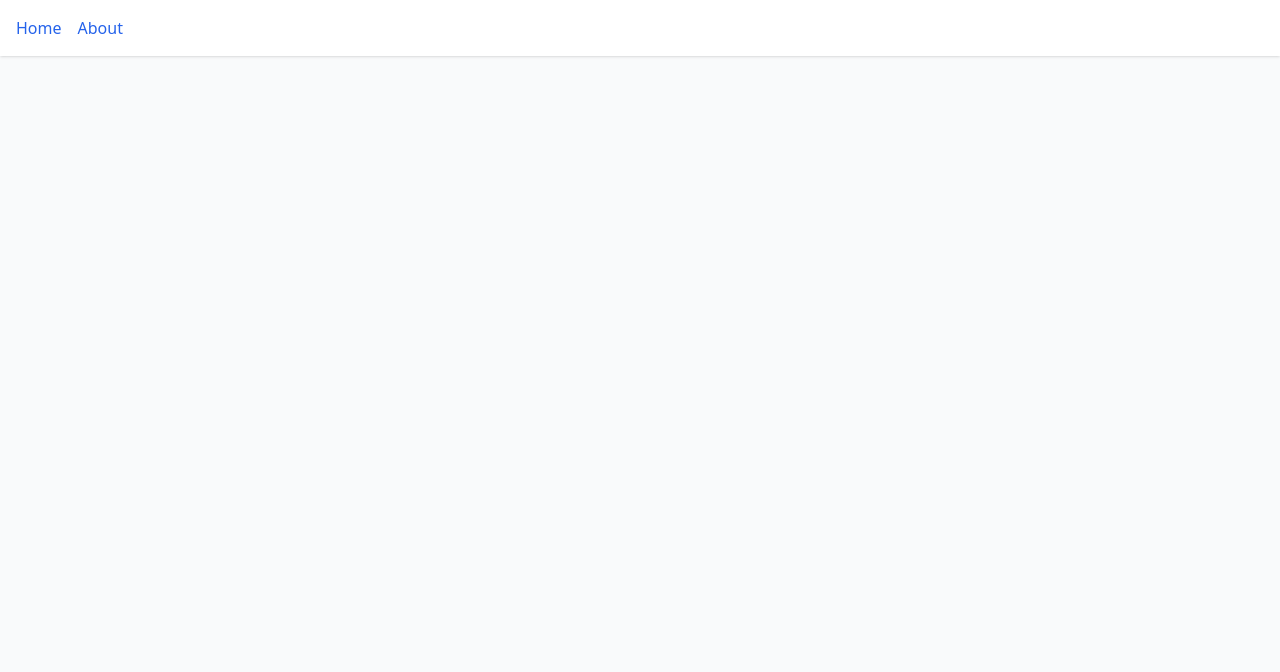
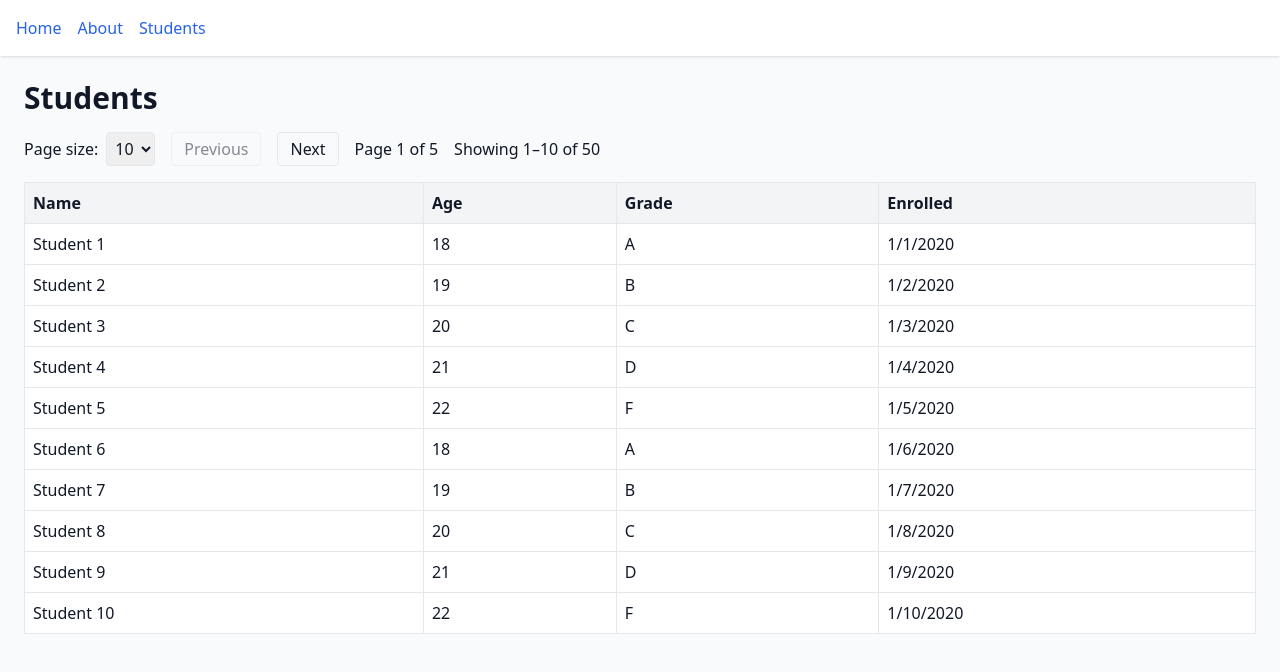
Before and after one commit to bholu-xhawk/xhawk-bholu, a React (Vite) app in the folder apps/web/: page /students in a window 1280 px wide. Before the commit this address had no page. Shown: the top 672 px of the page. Built offline with nearby package versions, Linux system fonts and the light colour scheme.

Commit message:
XHawk: Add Students page with mock data and client-side pagination

```diff
--- a/apps/web/src/App.jsx
+++ b/apps/web/src/App.jsx
@@ -2,6 +2,7 @@ import React from 'react';
 import { Link, Routes, Route } from 'react-router-dom';
 import Home from './pages/Home.jsx';
 import About from './pages/About.jsx';
+import Students from './pages/Students.jsx';
 
 export default function App() {
   return (
@@ -14,12 +15,16 @@ export default function App() {
           <li>
             <Link className="text-blue-600 hover:underline" to="/about">About</Link>
           </li>
+          <li>
+            <Link className="text-blue-600 hover:underline" to="/students">Students</Link>
+          </li>
         </ul>
       </nav>
       <main className="p-6">
         <Routes>
           <Route path="/" element={<Home />} />
           <Route path="/about" element={<About />} />
+          <Route path="/students" element={<Students />} />
         </Routes>
       </main>
     </div>
--- /dev/null
+++ b/apps/web/src/mocks/student.js
@@ -0,0 +1,26 @@
+// Deterministic Student mock utilities (ESM)
+
+const GRADES = ['A', 'B', 'C', 'D', 'F'];
+
+export function makeStudent(overrides = {}) {
+  const id = overrides.id ?? 1;
+  const computed = {
+    id,
+    name: `Student ${id}`,
+    age: 18 + ((id - 1) % 5),
+    grade: GRADES[(id - 1) % GRADES.length],
+    enrolled_at: new Date(Date.UTC(2020, 0, 1 + (id - 1))).toISOString(),
+  };
+
+  return { ...computed, ...overrides };
+}
+
+export function makeStudentList(count = 3, overridesFn) {
+  const students = [];
+  for (let i = 0; i < count; i++) {
+    const base = { id: i + 1 };
+    const overrides = typeof overridesFn === 'function' ? overridesFn(i) : undefined;
+    students.push(makeStudent({ ...base, ...(overrides || {}) }));
+  }
+  return students;
+}
--- /dev/null
+++ b/apps/web/src/pages/Students.jsx
@@ -0,0 +1,96 @@
+import React from 'react';
+import { useState, useMemo } from 'react';
+import { makeStudentList } from '../mocks/student.js';
+
+const STUDENT_COUNT = 50;
+const students = makeStudentList(STUDENT_COUNT);
+const PAGE_SIZES = [5, 10, 20];
+
+export default function Students() {
+  const [page, setPage] = useState(1);
+  const [pageSize, setPageSize] = useState(10);
+
+  const totalPages = Math.ceil(students.length / pageSize);
+
+  const visible = useMemo(() => {
+    const start = (page - 1) * pageSize;
+    const end = start + pageSize;
+    return students.slice(start, end);
+  }, [page, pageSize]);
+
+  const onPrev = () => setPage((p) => Math.max(1, p - 1));
+  const onNext = () => setPage((p) => Math.min(totalPages, p + 1));
+
+  const startIdx = (page - 1) * pageSize + 1;
+  const endIdx = Math.min(page * pageSize, students.length);
+
+  return (
+    <div>
+      <h1 className="text-3xl font-bold mb-4">Students</h1>
+
+      <div className="flex items-center gap-4 mb-4">
+        <label className="flex items-center gap-2">
+          <span>Page size:</span>
+          <select
+            data-testid="page-size"
+            className="border rounded p-1"
+            value={pageSize}
+            onChange={(e) => {
+              const nextSize = Number(e.target.value);
+              setPageSize(nextSize);
+              setPage(1);
+            }}
+          >
+            {PAGE_SIZES.map((size) => (
+              <option key={size} value={size}>
+                {size}
+              </option>
+            ))}
+          </select>
+        </label>
+
+        <button
+          data-testid="prev-btn"
+          className="px-3 py-1 border rounded disabled:opacity-50"
+          onClick={onPrev}
+          disabled={page <= 1}
+        >
+          Previous
+        </button>
+        <button
+          data-testid="next-btn"
+          className="px-3 py-1 border rounded disabled:opacity-50"
+          onClick={onNext}
+          disabled={page >= totalPages}
+        >
+          Next
+        </button>
+
+        <div data-testid="page-indicator">Page {page} of {totalPages}</div>
+        <div data-testid="range-indicator">Showing {startIdx}
+          –{endIdx} of {students.length}</div>
+      </div>
+
+      <table className="min-w-full bg-white border">
+        <thead>
+          <tr className="bg-gray-100">
+            <th className="text-left p-2 border">Name</th>
+            <th className="text-left p-2 border">Age</th>
+            <th className="text-left p-2 border">Grade</th>
+            <th className="text-left p-2 border">Enrolled</th>
+          </tr>
+        </thead>
+        <tbody>
+          {visible.map((s) => (
+            <tr key={s.id} data-testid="student-row" className="border-b">
+              <td className="p-2 border">{s.name}</td>
+              <td className="p-2 border">{s.age}</td>
+              <td className="p-2 border">{s.grade}</td>
+              <td className="p-2 border">{new Date(s.enrolled_at).toLocaleDateString()}</td>
+            </tr>
+          ))}
+        </tbody>
+      </table>
+    </div>
+  );
+}
```
Also changed, not shown: 2 other files (tests, documents, lock files or other folders).
